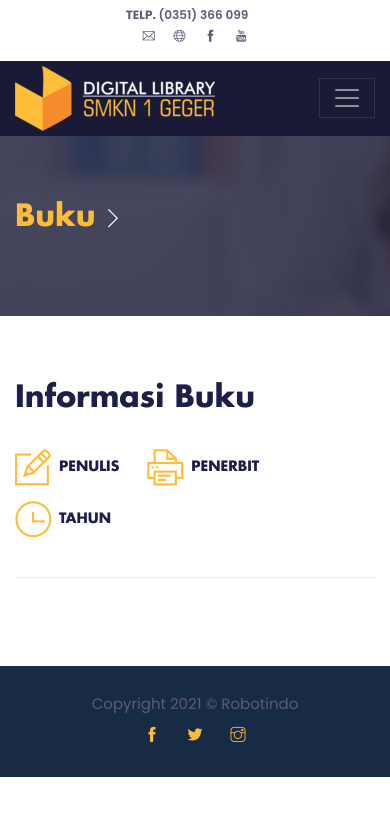
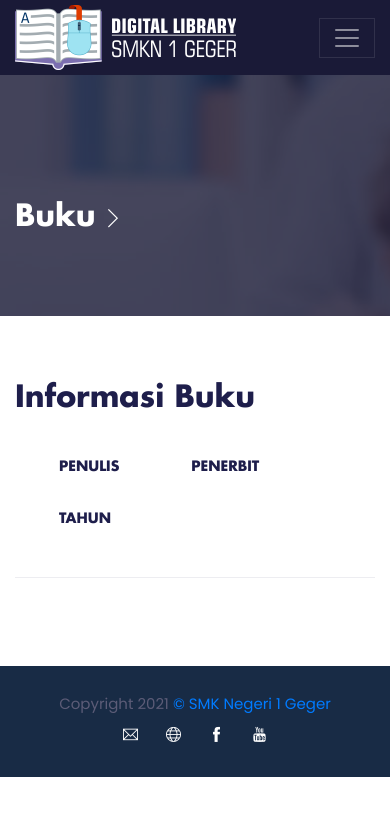
Before and after one commit to AvindaAlamsyah/e-pus, a CodeIgniter app: the page made by application/views/detail_buku.php in a window 390 px wide. Shown: the top 816 px of the page. Run offline with CodeIgniter, Linux system fonts and the light colour scheme; data that the repository does not hold is empty.

Commit message:
Main Color & Top Header
Ganti warna utama menjadi ungu dan menghapus top header yang berisi sosmed sekolah.

```diff
--- a/application/views/detail_buku.php
+++ b/application/views/detail_buku.php
@@ -27,8 +27,8 @@
     <link href="<?php echo base_url('asset/') ?>css/style.css" rel="stylesheet">
 
     <!--Favicon-->
-  <link rel="shortcut icon" href="<?php echo base_url('asset/') ?>images/favicon.png" type="image/x-icon">
-  <link rel="icon" href="<?php echo base_url('asset/') ?>images/favicon.png" type="image/x-icon">
+    <link rel="shortcut icon" href="<?php echo base_url('asset/') ?>images/icon.png" type="image/x-icon">
+    <link rel="icon" href="<?php echo base_url('asset/') ?>images/icon.png" type="image/x-icon">
     <?php
       if ($tipe_buku == 1 || $tipe_buku == 5 || $tipe_buku == 6) {
         $this->load->view('detail_buku/pdf-head');
@@ -140,31 +140,7 @@
     <!-- /section -->
 
     <!-- footer -->
-  <footer>
-    <!-- copyright -->
-    <div class="copyright py-4 bg-footer">
-      <div class="container">
-        <div class="row">
-          <div class="col-sm-7 text-sm-left text-center">
-            <p class="mb-0">Copyright
-              <script>
-                var CurrentYear = new Date().getFullYear()
-                document.write(CurrentYear)
-              </script>
-              © Robotindo
-            </p>
-          </div>
-          <div class="col-sm-5 text-sm-right text-center">
-            <ul class="list-inline">
-              <li class="list-inline-item"><a class="d-inline-block p-2" href="#"><i class="ti-facebook text-primary"></i></a></li>
-              <li class="list-inline-item"><a class="d-inline-block p-2" href="#"><i class="ti-twitter-alt text-primary"></i></a></li>
-              <li class="list-inline-item"><a class="d-inline-block p-2" href="#"><i class="ti-instagram text-primary"></i></a></li>
-            </ul>
-          </div>
-        </div>
-      </div>
-    </div>
-  </footer>
+    <?php $this->load->view('footer');?>
     <!-- /footer -->
 
     <!-- jQuery -->
@@ -177,8 +153,6 @@
     <script src="<?php echo base_url('asset/') ?>plugins/aos/aos.js"></script>
     <!-- venobox popup -->
     <script src="<?php echo base_url('asset/') ?>plugins/venobox/venobox.min.js"></script>
-  <!-- filter -->
-  <script src="<?php echo base_url('asset/') ?>plugins/filterizr/jquery.filterizr.min.js"></script>
 
     <!-- Main Script -->
     <script src="<?php echo base_url('asset/') ?>js/script.js"></script>
--- a/application/views/footer.php
+++ b/application/views/footer.php
@@ -9,7 +9,7 @@
                         var CurrentYear = new Date().getFullYear()
                         document.write(CurrentYear)
                         </script>
-                        © SMK Negeri 1 Geger
+                        <a href="https://smkn1geger.sch.id/" target="_blank">© SMK Negeri 1 Geger</a>
                     </p>
                 </div>
                 <div class="col-sm-5 text-sm-right text-center">
--- a/application/views/header.php
+++ b/application/views/header.php
@@ -1,27 +1,9 @@
 <header class="fixed-top header">
-    <!-- top header -->
-    <div class="top-header py-2 bg-white">
-        <div class="container">
-            <div class="row no-gutters">
-                <div class="col-lg-4 text-center text-lg-left">
-                    <a class="text-color mr-3" href="callto:0351366099"><strong>TELP. </strong> (0351) 366 099</a>
-                </div>
-                <div class="col-lg-8 text-center text-lg-right">
-                    <ul class="list-inline d-inline">
-                        <li class="list-inline-item mx-0"><a class="d-inline-block p-2 text-color" href="mailto:smkn1geger.kab.madiun@gmail.com"><i class="ti-email"></i></a></li>
-                        <li class="list-inline-item mx-0"><a class="d-inline-block p-2 text-color" href="https://smkn1geger.sch.id/" target="_blank"><i class="ti-world"></i></a></li>
-                        <li class="list-inline-item mx-0"><a class="d-inline-block p-2 text-color" href="https://www.facebook.com/smknsatugeger.smknsatugeger" target="_blank"><i class="ti-facebook"></i></a></li>
-                        <li class="list-inline-item mx-0"><a class="d-inline-block p-2 text-color" href="https://www.youtube.com/channel/UCOmTnY_lzvhl1OWi4sU_oqw" target="_blank"><i class="ti-youtube"></i></a></li>
-                    </ul>
-                </div>
-            </div>
-        </div>
-    </div>
     <!-- navbar -->
     <div class="navigation w-100">
         <div class="container">
             <nav class="navbar navbar-expand-lg navbar-dark p-0">
-                <a class="navbar-brand" href="<?php echo base_url(); ?>"><img src="<?php echo base_url('asset/') ?>images/logo.png" alt="logo-digital-library-smk1-geger"></a>
+                <a class="navbar-brand" href="<?php echo base_url(); ?>"><img src="<?php echo base_url('asset/') ?>images/logo-putih-full.png" alt="logo-digital-library-smkn1-geger"></a>
                 <button class="navbar-toggler rounded-0" type="button" data-toggle="collapse" data-target="#navigation" aria-controls="navigation" aria-expanded="false" aria-label="Toggle navigation">
                     <span class="navbar-toggler-icon"></span>
                 </button>
@@ -42,7 +24,7 @@
                                 Hai, <?php echo $this->session->userdata('nama'); ?>
                             </a>
                             <div class="dropdown-menu" aria-labelledby="navbarDropdown">
-                                <a class="dropdown-item" href="#">Akun</a>
+                                <!-- <a class="dropdown-item" href="#">Akun</a> -->
                                 <a class="dropdown-item" href="<?php echo base_url('login/logout'); ?>">Logout</a>
                             </div>
                         </li>
--- a/asset/css/style.css
+++ b/asset/css/style.css
@@ -374,7 +374,7 @@ a h4:hover {
 }
 
 .text-primary {
-  color: #ffbc3b !important;
+  color: #ffffff !important;
 }
 
 .text-color {
```
Also changed, not shown: other parts of asset/css/style.css (+32 -32 lines), application/views/beranda.php (+3 -8 lines), application/views/buku.php (+3 -8 lines), application/views/peraturan.php (+2 -7 lines), asset/images/icon.png (added), asset/images/logo-putih-full.png (added), asset/images/teacher.jpg (deleted). Lines whose indentation alone changed are shown as unchanged.
